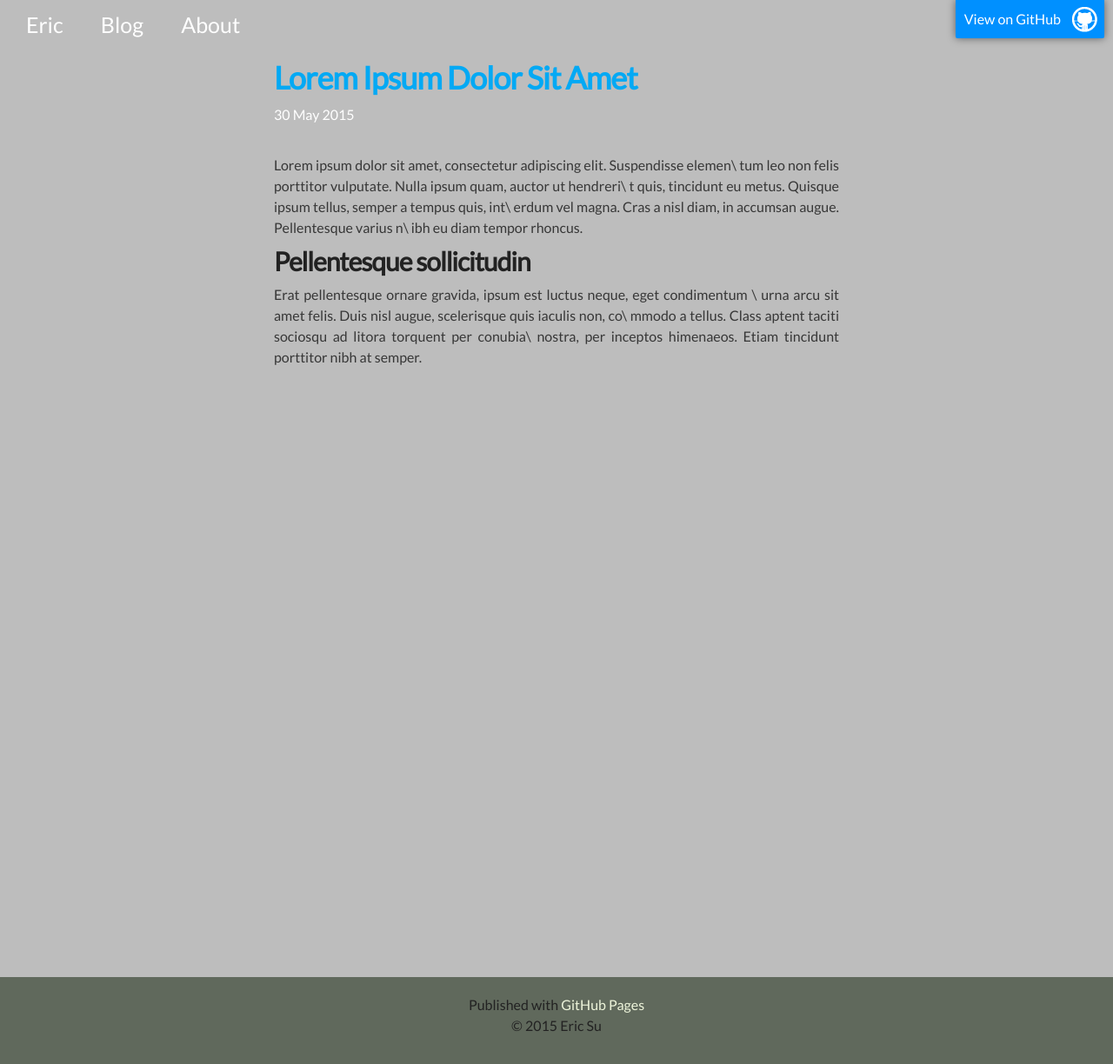
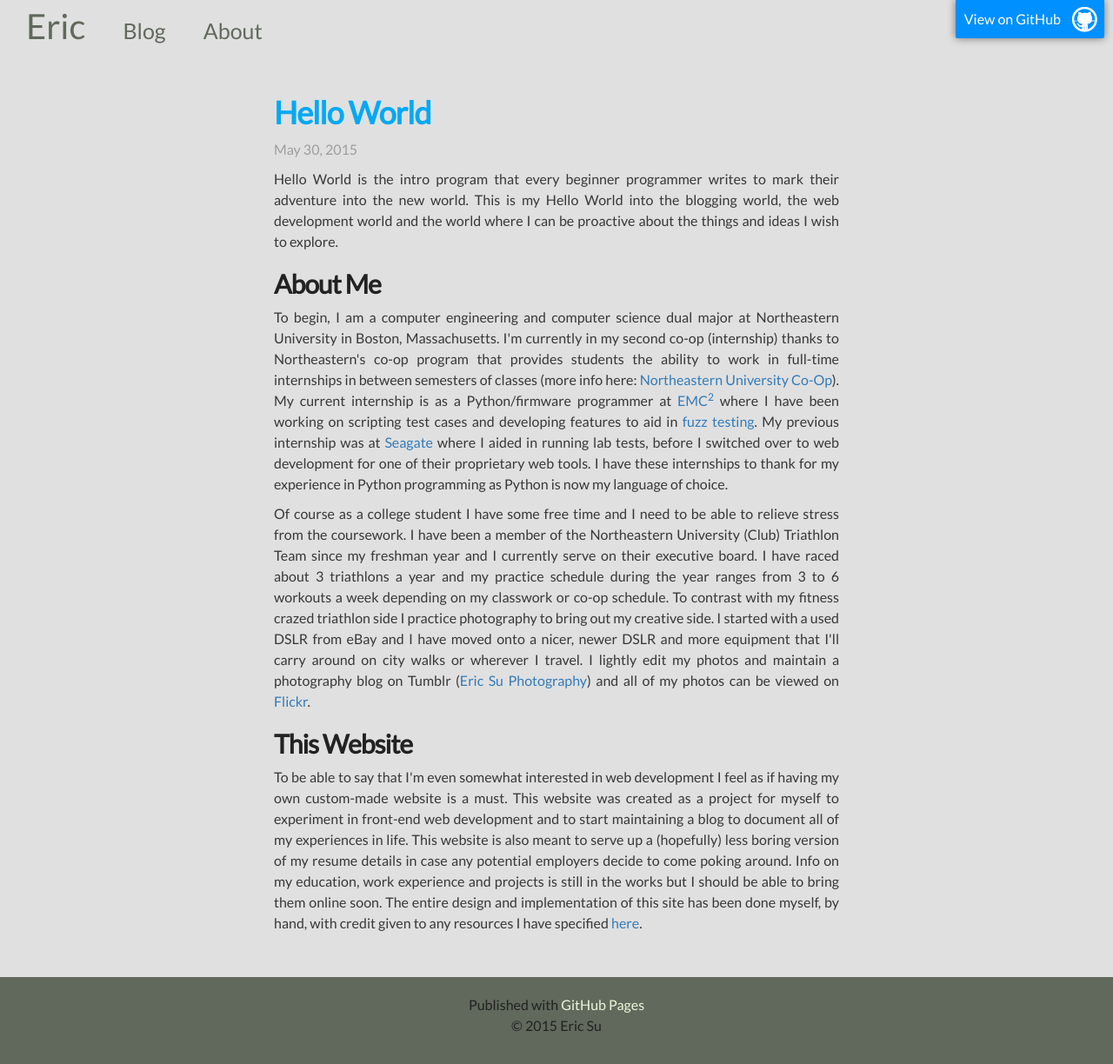
Before and after one commit to eric-cc-su/eric-cc-su.github.io, a Jekyll site: the page built from _posts/2015-05-30-hello-world.html, in a window 1280 px wide and 1224 px high. Shown: the whole window at 87% size. Built offline with Jekyll 4.4.1, drawn with Linux system fonts in a browser that asks for light colours.

Commit message:
First blog post, layout changes

```diff
--- a/_layouts/posts.html
+++ b/_layouts/posts.html
@@ -26,6 +26,7 @@
     <!--<link rel="stylesheet" type="text/css" media="screen" href="stylesheets/stylesheet.css">-->
     <link href='http://fonts.googleapis.com/css?family=Lato|Open+Sans' rel='stylesheet' type='text/css'>
     <link rel="stylesheet" type="text/css" media="screen" href="/stylesheets/newindex.css">
+    <link rel="stylesheet" type="text/css" media="screen" href="/stylesheets/posts.css">
     <script src="/javascripts/main.js"></script>
     <script src="/javascripts/blog.js"></script>
     <title>{{ site.name }}</title>
@@ -37,7 +38,7 @@
         <div class="container-fluid">
             <ul class="nav pull-left links">
                 <li><a href="/" title="Home">Eric</a></li>
-                <li><a href="/blog/" title="Blog" class="current">Blog</a></li>
+                <li><a href="/blog/" title="Blog">Blog</a></li>
                 <li><a href="/about/" title="About">About</a></li>
             </ul>
             <a id="forkme_banner" href="https://github.com/eric-cc-su"><p>View on GitHub</p></a>
@@ -46,9 +47,8 @@
 
     <div class="maincontainer" id="maincontain" style="padding-top: 60px; height: inherit">
         <div class="blog-post">
-            <h1 style="color: #03A9F4">{{ page.title }}</h1>
-            <p style="color: #FFFFFF">{{ page.date | date_to_long_string }}</p>
-            <br>
+            <h1>{{ page.title }}</h1>
+            <p class="stamp">{{ page.date | date: "%B %d, %Y" }}</p>
             {{ content }}
         </div>
     </div>
--- a/_posts/2015-05-30-hello-world.html
+++ b/_posts/2015-05-30-hello-world.html
@@ -1,20 +1,45 @@
 ---
-title: Lorem Ipsum Dolor Sit Amet
+title: Hello World
 ---
 
 <p>
-Lorem ipsum dolor sit amet, consectetur adipiscing elit. Suspendisse elemen\
-tum leo non felis porttitor vulputate. Nulla ipsum quam, auctor ut hendreri\
-t quis, tincidunt eu metus. Quisque ipsum tellus, semper a tempus quis, int\
-erdum vel magna. Cras a nisl diam, in accumsan augue. Pellentesque varius n\
-ibh eu diam tempor rhoncus.
+    Hello World is the intro program that every beginner programmer writes to mark their adventure into the new world.
+    This is my Hello World into the blogging world, the web development world and the world where I can be
+    proactive about the things and ideas I wish to explore.
 </p>
 
-<h2>Pellentesque sollicitudin</h2>
+<h2>About Me</h2>
+<p>
+    To begin, I am a computer engineering and computer science dual major at Northeastern University in Boston,
+    Massachusetts. I'm currently in my second co-op (internship) thanks to Northeastern's co-op program that provides
+    students the ability to work in full-time internships in between semesters of classes (more info here:
+    <a href="http://www.northeastern.edu/coop/">Northeastern University Co-Op</a>). My current internship is as a
+    Python/firmware programmer at <a href="https://www.emc.com/index.htm">EMC<sup>2</sup></a> where I have been working
+    on scripting test cases and developing features to aid in
+    <a href="http://en.wikipedia.org/wiki/Fuzz_testing">fuzz testing</a>. My previous internship was at
+    <a href="http://www.seagate.com/">Seagate</a> where I aided in running lab tests, before I switched over to web
+    development for one of their proprietary web tools. I have these internships to thank for my experience in Python
+    programming as Python is now my language of choice.
+</p>
+<p>
+    Of course as a college student I have some free time and I need to be able to relieve stress from the coursework.
+    I have been a member of the Northeastern University (Club) Triathlon Team since my freshman year and I currently
+    serve on their executive board. I have raced about 3 triathlons a year and my practice schedule during the year
+    ranges from 3 to 6 workouts a week depending on my classwork or co-op schedule. To contrast with my fitness crazed
+    triathlon side I practice photography to bring out my creative side. I started with a used DSLR from eBay and I have
+    moved onto a nicer, newer DSLR and more equipment that I'll carry around on city walks or wherever I travel.
+    I lightly edit my photos and maintain a photography blog on Tumblr
+    (<a href="http://suphotography.tumblr.com/">Eric Su Photography</a>) and all of my photos can be viewed on
+    <a href="http://flickr.com/photos/sosu_me">Flickr</a>.
+</p>
 
+<h2>This Website</h2>
 <p>
-Erat pellentesque ornare gravida, ipsum est luctus neque, eget condimentum \
-urna arcu sit amet felis. Duis nisl augue, scelerisque quis iaculis non, co\
-mmodo a tellus. Class aptent taciti sociosqu ad litora torquent per conubia\
- nostra, per inceptos himenaeos. Etiam tincidunt porttitor nibh at semper.
+    To be able to say that I'm even somewhat interested in web development I feel as if having my own custom-made
+    website is a must. This website was created as a project for myself to experiment in front-end web development and
+    to start maintaining a blog to document all of my experiences in life. This website is also meant to serve up a
+    (hopefully) less boring version of my resume details in case any potential employers decide to come poking around.
+    Info on my education, work experience and projects is still in the works but I should be able to bring them online
+    soon. The entire design and implementation of this site has been done myself, by hand, with credit given to any
+    resources I have specified <a href="https://github.com/eric-cc-su/eric-cc-su.github.io">here</a>.
 </p>
--- a/blog/index.html
+++ b/blog/index.html
@@ -46,9 +46,8 @@
 </div>
 <div class="maincontainer" id="maincontain" style="height: inherit">
     <div class="jumbotron" id="landing-blog">
-        <h1 id="project_title" style="text-align: center; margin-top: 30px">This blog is in the process of being set up!</h1>
+        <p>This blog is for my interests and experiences</p>
     </div>
-    <h2 style="text-align: center">Blog stuff will go here</h2>
     <ul class="post_list">
         {% for post in site.posts limit: 10 %}
             <div class="row-fluid post-row">
--- a/index.html
+++ b/index.html
@@ -57,6 +57,7 @@
             </div>
         </div>
     </div>
+</div>
 <!-- FOOTER  -->
 <div id="footer_wrap" class="outer">
     <footer class="inner">
@@ -64,7 +65,6 @@
         <p>&copy; 2015 Eric Su</p>
     </footer>
 </div>
-</div>
 
 </body>
 </html>
--- a/javascripts/main.js
+++ b/javascripts/main.js
@@ -14,27 +14,23 @@
             nvb.stop().animate( {backgroundColor:'#FFF'}, {duration:300});
             nvb.css("box-shadow", "0 0 10px rgba(0,0,0,0.5)");
             $('.nav > li > a').css({color:'#60695C'}, {duration:300});
-            fork.stop().animate( {height: '60px', borderRadius: "0", right: "0"}, {duration:300});
-            fork.css("box-shadow","none");
-            if (isFirefox) {
-                $('#forkme_banner > p').css('margin', "10px 0");
-            }
-            else {
-                $('#forkme_banner > p').animate( {margin: "10px 0"}, {duration:300});
-            }
+            fork.stop().animate( {height: '60px', right: "0"}, {duration:300});
+            fork.css({
+                "box-shadow": "none",
+                "border-radius": "0"
+            });
+            $('#forkme_banner > p').css('margin', "10px 0");
         }
         else {
             nvb.stop().animate( {backgroundColor:"transparent"}, {duration:300});
             nvb.css("box-shadow", "none");
             $('.nav > li > a').css({color:''}, {duration:300});
-            fork.stop().animate( {height: '44px', borderRadius: "0 0 2px 2px", right: "10px"}, {duration:300});
-            fork.css("box-shadow", "0 0 10px rgba(0,0,0,0.5)");
-            if (isFirefox) {
-                $('#forkme_banner > p').css('margin', "0");
-            }
-            else {
-                $('#forkme_banner > p').animate( {margin: "0"}, {duration:300});
-            }
+            fork.stop().animate( {height: '44px', right: "10px"}, {duration:300});
+            fork.css({
+                "box-shadow": "",
+                "border-radius": ""
+            });
+            $('#forkme_banner > p').css('margin', "0");
         }
     };
 };
--- a/stylesheets/newindex.css
+++ b/stylesheets/newindex.css
@@ -1,7 +1,12 @@
+a[title="Home"] {
+    font-size: 40px;
+    padding-top: 0 !important;
+}
+
 body {
   box-sizing: border-box;
   color:#373737;
-  background: #BDBDBD;
+  background: #E0E0E0;
   font-size: 16px;
   font-family: 'Lato','Open Sans','Myriad Pro', Calibri, Helvetica, Arial, sans-serif;
   line-height: 1.5;
@@ -61,7 +66,7 @@
 }
 
 .blog-post {
-    margin: 0 auto 20px;
+    margin: 50px auto;
     text-align: justify;
     width: 650px;
 }
@@ -83,6 +88,10 @@
 .container-fluid:before, .nav:before {
     display: none;
     content: none;
+}
+
+.nav > li > a.current {
+    color: #BDBDBD !important;
 }
 
 .face {
@@ -112,8 +121,7 @@
     color: #fff;
     background: url('../images/blacktocat.png') #0090ff no-repeat 95% 50%;
     box-shadow: 0 0 10px rgba(0,0,0,.5);
-  border-bottom-left-radius: 2px;
-  border-bottom-right-radius: 2px;
+    border-radius: 0 0 2px 2px;
 }
 
 #forkme_banner > p {margin: 0;}
@@ -129,7 +137,7 @@
 
 .maincontainer {
     position: absolute;
-    height: 100%;
+    height: inherit;
     width: 100%;
 }
 
@@ -149,7 +157,7 @@
 }
 .nav > li > a:hover,
 .nav > li > a.active {
-    color: #ddd;
+    color: #ddd !important;
     border-color: transparent;
     background-color: transparent;
     outline: none;
@@ -173,7 +181,10 @@
 }
 
 .post_list {
+    margin: 50px auto;
     list-style: none;
+    padding: 0px;
+    width: 70%;
 }
 
 .post-row {
@@ -200,7 +211,9 @@
 
 #landing-blog {
     background-color: #03A9F4;
-    height: 250px;
+    height: 200px;
+    padding-top: 100px;
+    text-align: center;
 }
 
 #links-bar {
--- /dev/null
+++ b/stylesheets/posts.css
@@ -0,0 +1,23 @@
+.nav > li > a {
+    color: #60695C !important;
+}
+
+.nav > li > a:hover {
+    color: #03A9F4 !important;
+}
+
+.nav > li > a.current {
+    color: #03A9F4 !important;
+}
+
+h1 {
+    color: #03A9F4;
+}
+
+h2 {
+    margin-top: 20px;
+}
+
+p.stamp {
+    color: #9E9E9E;
+}
```
Also changed, not shown: README.md. Lines whose indentation alone changed are shown as unchanged.
